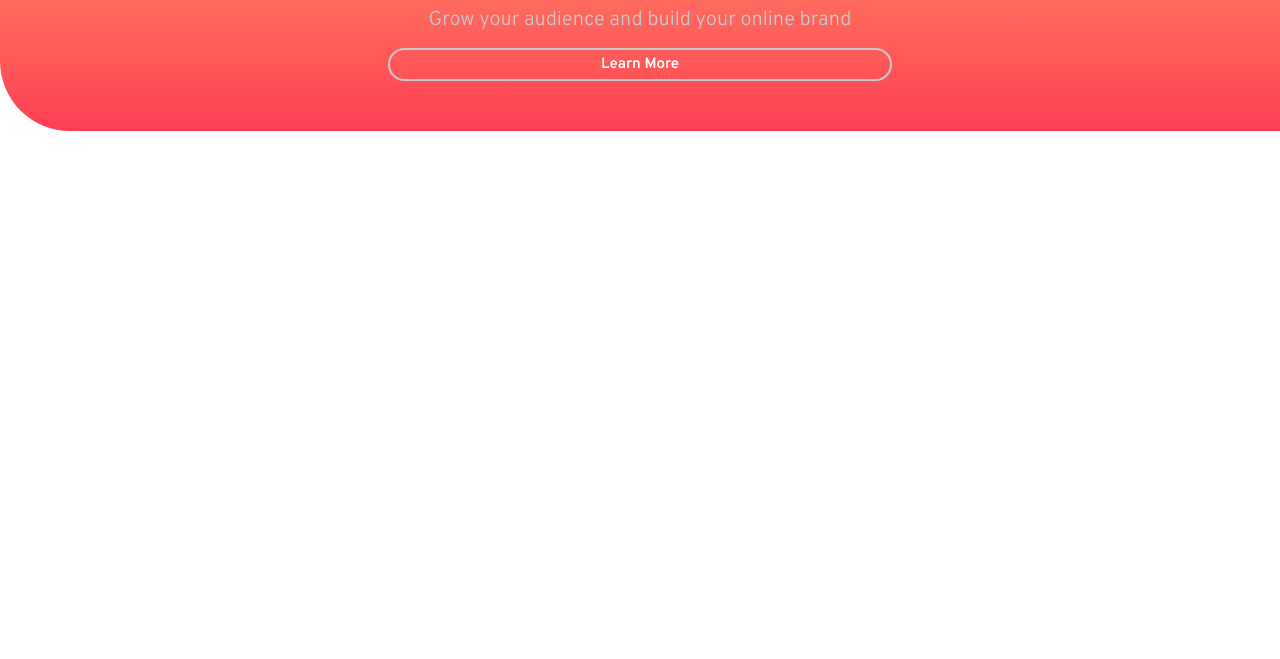
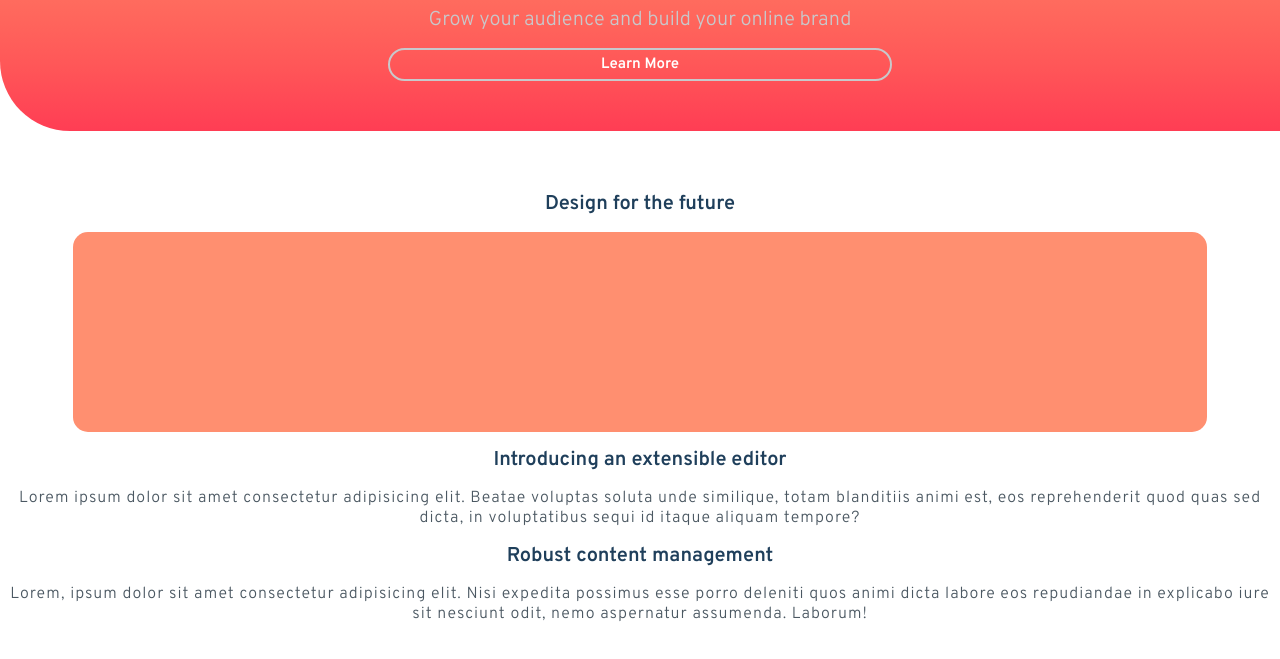
Before and after one commit to Omar-Monges/hyper-blog, a plain HTML site: page index.html in a window 1280 px wide. Shown: the part 135-794 px from the top of the page. Drawn offline with Linux system fonts and the light colour scheme.

Commit message:
add main

```diff
--- a/index.html
+++ b/index.html
@@ -22,5 +22,19 @@
             </section>
         </div>
     </header>
+    <main>
+        <section class="info">
+            <h2 class="info__title">Design for the future</h2>
+            <div class="info__img"></div>
+            <h2 class="info__title">Introducing an extensible editor</h2>
+            <p class="info__p">
+                Lorem ipsum dolor sit amet consectetur adipisicing elit. Beatae voluptas soluta unde similique, totam blanditiis animi est, eos reprehenderit quod quas sed dicta, in voluptatibus sequi id itaque aliquam tempore?
+            </p>
+            <h2 class="info__title">Robust content management</h2>
+            <p class="info__p">
+                Lorem, ipsum dolor sit amet consectetur adipisicing elit. Nisi expedita possimus esse porro deleniti quos animi dicta labore eos repudiandae in explicabo iure sit nesciunt odit, nemo aspernatur assumenda. Laborum!
+            </p>
+        </section>
+    </main>
 </body>
 </html>
--- a/src/css/mobileFirst.css
+++ b/src/css/mobileFirst.css
@@ -17,6 +17,11 @@
 html {
     font-size: 62.5%;
     font-family: 'Overpass', sans-serif;
+}
+body {
+    background-color: var(--white);
+    color: var(--very-dark-grayish-blue);
+    font-size: 1.6rem;
 }
 header {
     display: flex;
@@ -89,3 +94,34 @@ header {
     font-weight: 600;
     text-decoration: none;
 }
+/* main {
+    display: flex;
+    flex-direction: column;
+    justify-content: center;
+    align-items: center;
+} */
+.info {
+    margin: 45px 0;
+    padding: 0 10px;
+    display: flex;
+    flex-direction: column;
+    align-items: center;
+}
+.info__title {
+    margin: 15px 0;
+    font-size: 2rem;
+    color: var(--very-dark-blue);
+    font-weight: bold;
+}
+.info__p {
+    text-align: center;
+    letter-spacing: 1px;
+    line-height: 2rem;
+}
+.info__img {
+    display: inline-block;
+    width: 90%;
+    height: 200px;
+    background-color: #ff8f70;
+    border-radius: 15px;
+}
```
